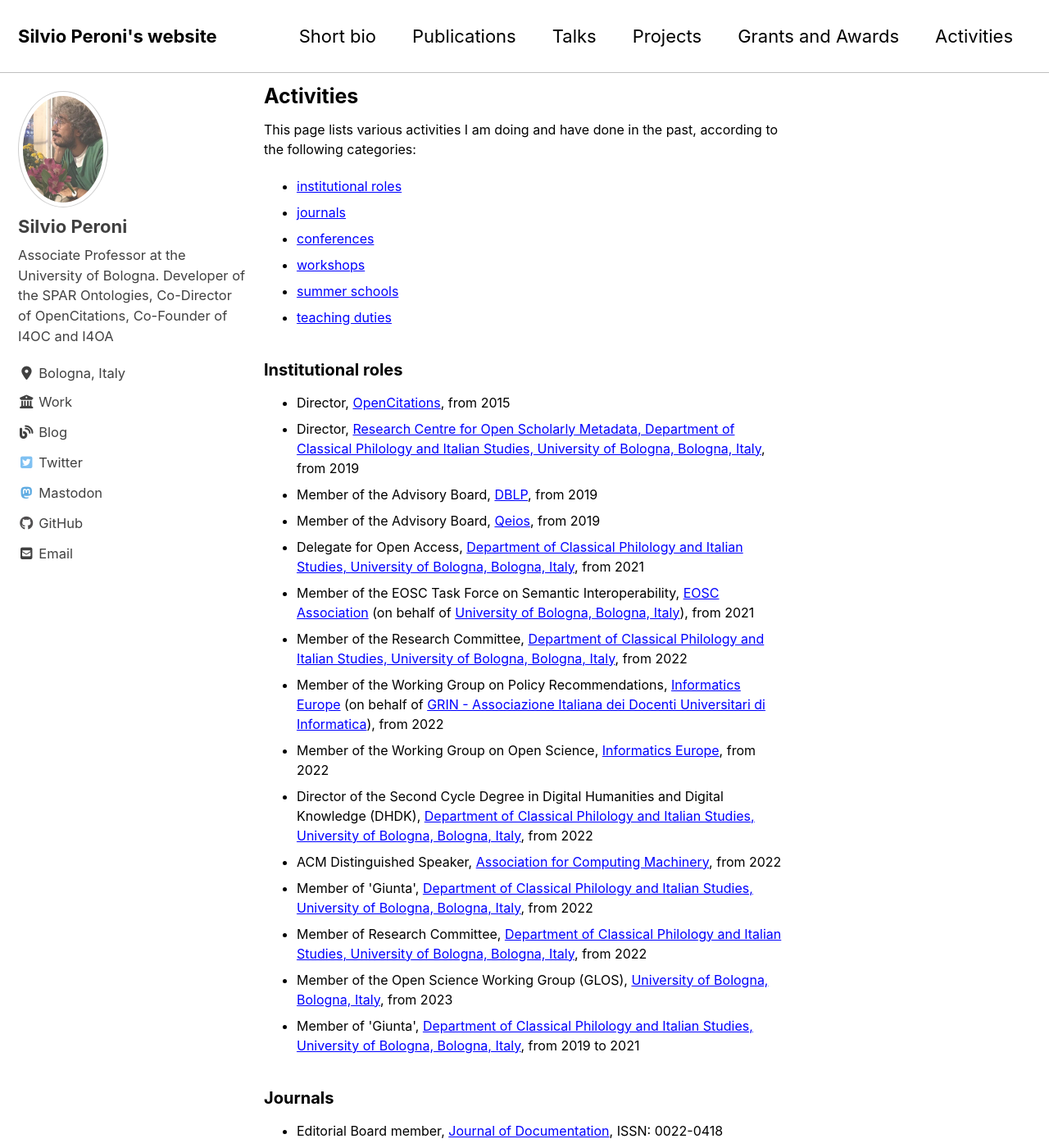
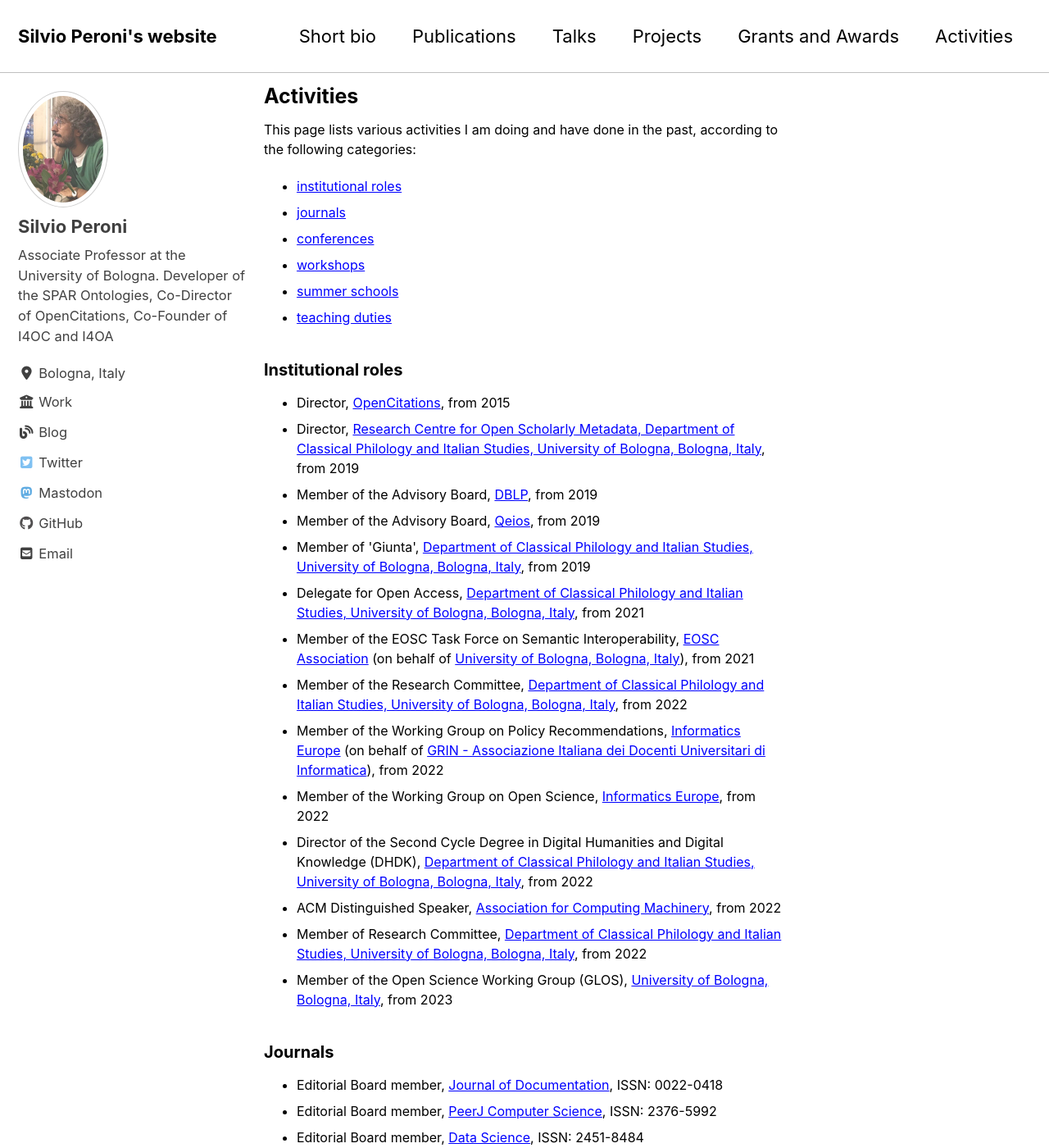
Before and after one commit to essepuntato/essepuntato.github.io, a Jekyll site: the page built from _pages/activities.md, in a window 1280 px wide and 1400 px high. Shown: the whole window at 82% size. Built offline with Jekyll 4.4.1, drawn with Linux system fonts in a browser that asks for light colours; cached includes are drawn as plain includes; nearby versions of some CDN libraries.

Commit message:
Update institutional.yml

```diff
--- a/_data/activities/institutional.yml
+++ b/_data/activities/institutional.yml
@@ -13,6 +13,10 @@
 - role: "Member of the Advisory Board"
   institution: "Qeios"
   website: "https://qeios.com"
+  start: "2019"
+- role: "Member of 'Giunta'"
+  institution: "Department of Classical Philology and Italian Studies, University of Bologna, Bologna, Italy"
+  website: "https://ficlit.unibo.it"
   start: "2019"
 - role: "Delegate for Open Access"
   institution: "Department of Classical Philology and Italian Studies, University of Bologna, Bologna, Italy"
@@ -46,10 +50,6 @@
   institution: "Association for Computing Machinery"
   website: "https://speakers.acm.org/speakers/peroni_17349"
   start: "2022"
-- role: "Member of 'Giunta'"
-  institution: "Department of Classical Philology and Italian Studies, University of Bologna, Bologna, Italy"
-  website: "https://ficlit.unibo.it"
-  start: "2022"
 - role: "Member of Research Committee"
   institution: "Department of Classical Philology and Italian Studies, University of Bologna, Bologna, Italy"
   website: "https://ficlit.unibo.it"
@@ -58,8 +58,3 @@
   institution: "University of Bologna, Bologna, Italy"
   website: "https://www.unibo.it"
   start: "2023"
-- role: "Member of 'Giunta'"
-  institution: "Department of Classical Philology and Italian Studies, University of Bologna, Bologna, Italy"
-  website: "https://ficlit.unibo.it"
-  start: "2019"
-  end: "2021"
```
